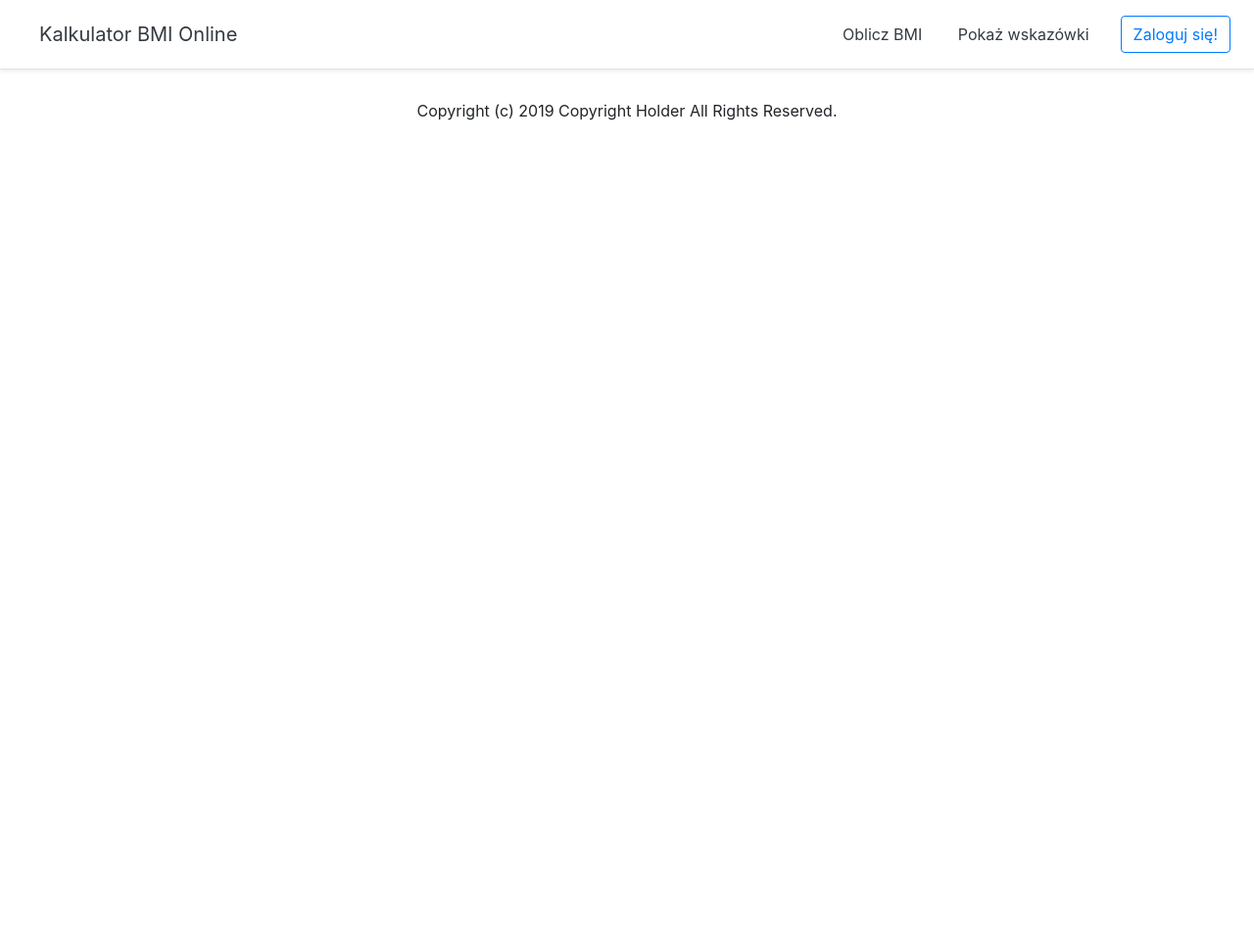
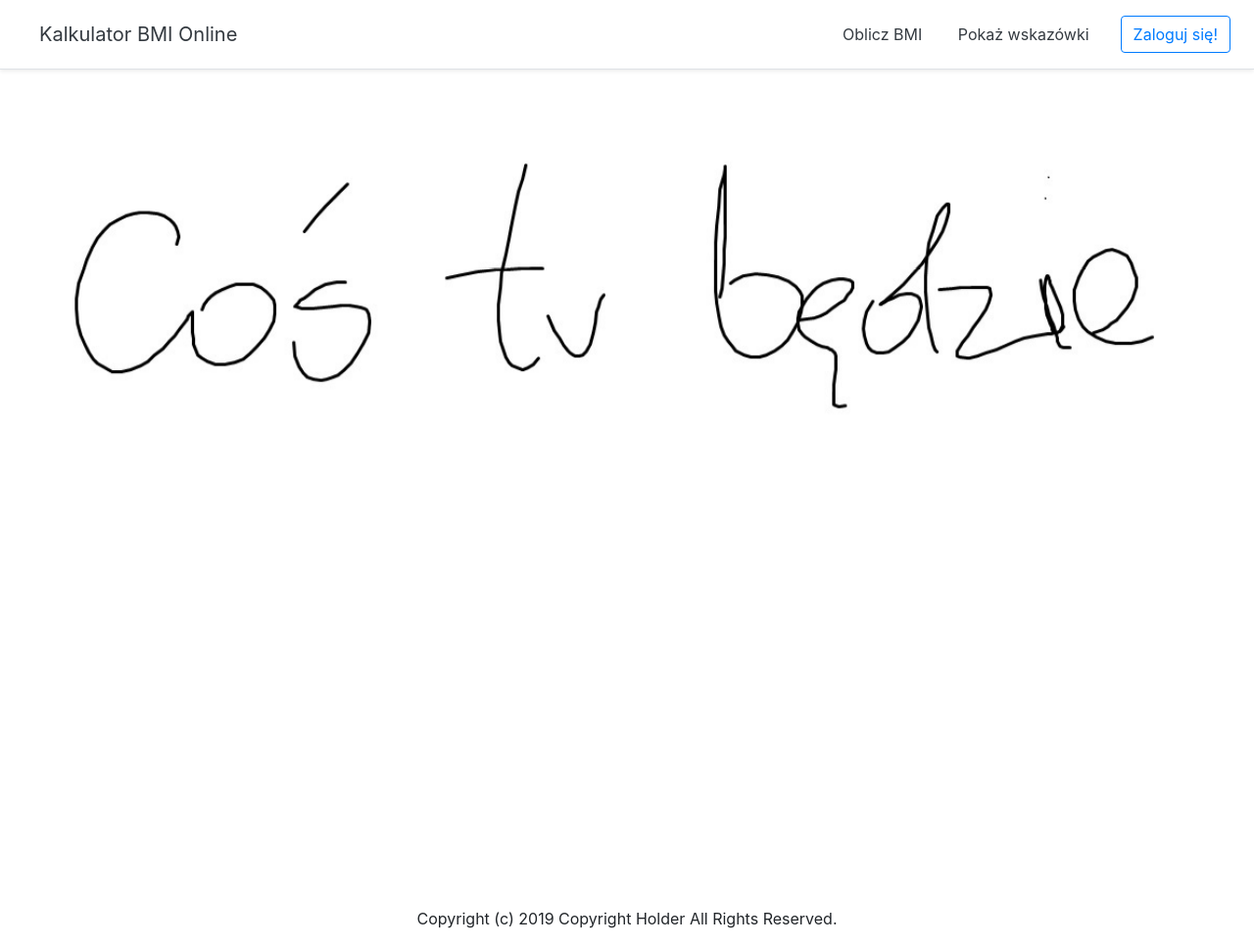
Before and after one commit to klimek00/JSCI, a PHP site: page / in a window 1280 px wide. Shown: the whole page at 98% size. Before the commit the page ends 123 px from the top, so only its background shows below. Run offline with PHP 8.4, Linux system fonts and the light colour scheme; some libraries are stand-ins or nearby versions.

Commit message:
Zapchanie index.php

```diff
--- /dev/null
+++ b/pai-projekt/advertisement.php
@@ -0,0 +1,35 @@
+<style>
+  .carousel-inner img {
+    width: 100%;
+    height: 100%;
+  }
+</style>
+<div class="container-fluid">
+  <div id="demo" class="carousel slide" data-ride="carousel">
+    <ul class="carousel-indicators">
+      <li data-target="#demo" data-slide-to="0" class="active"></li>
+      <li data-target="#demo" data-slide-to="1"></li>
+      <li data-target="#demo" data-slide-to="2"></li>
+    </ul>
+
+    <div class="carousel-inner">
+      <div class="carousel-item active">
+        <img src="./img/5.jpg" alt="Advertisement" width="700" height="400">
+      </div>
+      <div class="carousel-item">
+        <img src="./img/5.jpg" alt="Advertisement" width="700" height="400">
+      </div>
+      <div class="carousel-item">
+        <img src="./img/5.jpg" alt="Advertisement" width="700" height="400">
+      </div>
+    </div>
+
+    <!-- Left and right controls -->
+    <a class="carousel-control-prev" href="#demo" data-slide="prev">
+      <span class="carousel-control-prev-icon"></span>
+    </a>
+    <a class="carousel-control-next" href="#demo" data-slide="next">
+      <span class="carousel-control-next-icon"></span>
+    </a>
+  </div>
+</div>
--- a/pai-projekt/header.php
+++ b/pai-projekt/header.php
@@ -1,4 +1,4 @@
-<header>
+<header class="fixed-top">
     <div class="d-flex flex-column flex-md-row align-items-center p-3 px-md-4 mb-3 bg-white border-bottom shadow-sm">
           <h5 class="my-0 mr-md-auto font-weight-normal"><a class="p-3 text-dark" href="index.php">Kalkulator BMI Online</a></h5>
     <nav class="my-2 my-md-0 mr-md-3 navbar-expand">
--- a/pai-projekt/index.php
+++ b/pai-projekt/index.php
@@ -9,6 +9,7 @@
     <?php
 
       include 'header.php';
+      include 'advertisement.php';
       include 'footer.html';
     ?>
   </body>
```
Also changed, not shown: pai-projekt/img/5.jpg (added).
